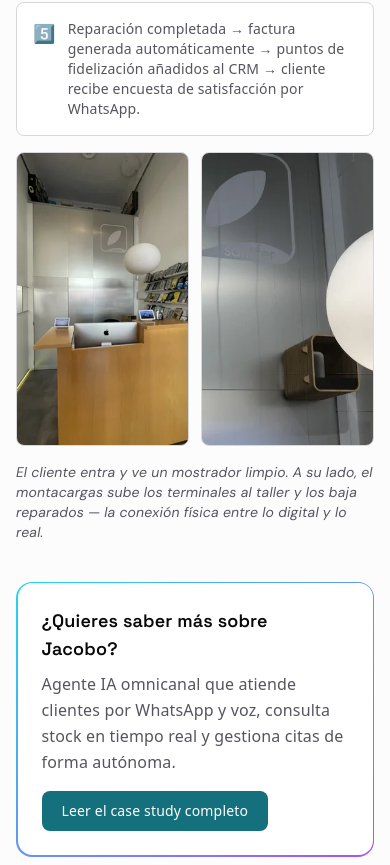
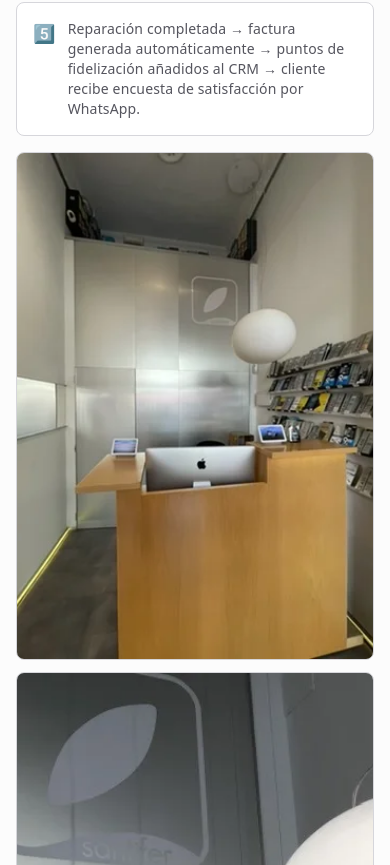
Before and after one commit to santifer-dev/cv-santiago, a React (Vite) app: page /business-os-para-airtable in a window 390 px wide. Shown: the part 1959-2824 px from the top of the page. Built offline with nearby package versions, Linux system fonts and the light colour scheme; a web font is replaced by a local one.

Commit message:
fix: responsive grid cols on all mobile image grids in Business OS

```diff
--- a/src/BusinessOS.tsx
+++ b/src/BusinessOS.tsx
@@ -215,7 +215,7 @@ export default function BusinessOS({ lang = 'en' }: { lang?: Lang }) {
             </div>
           ))}
         </div>
-        <div className="grid grid-cols-2 gap-3">
+        <div className="grid grid-cols-1 sm:grid-cols-2 gap-3">
           <figure className="bg-card border border-border rounded-lg overflow-hidden">
             <img
               src="/business-os/counter-organized-front.webp"
@@ -735,7 +735,7 @@ export default function BusinessOS({ lang = 'en' }: { lang?: Lang }) {
                 {/* CC3: Generative AI Applied */}
                 {idx === 3 && (
                   <>
-                    <div className="grid grid-cols-2 gap-3 mt-4">
+                    <div className="grid grid-cols-1 sm:grid-cols-2 gap-3 mt-4">
                       <figure className="rounded-lg overflow-hidden border border-border">
                         <img
                           src="/business-os/digital-signage-storefront.webp"
@@ -752,11 +752,11 @@ export default function BusinessOS({ lang = 'en' }: { lang?: Lang }) {
                           loading="lazy"
                         />
                       </figure>
-                      <figcaption className="col-span-2 text-xs text-muted-foreground">
+                      <figcaption className="sm:col-span-2 text-xs text-muted-foreground">
                         {lang === 'es' ? 'Digital signage en escaparate — imágenes generadas con IA desde el catálogo de Airtable' : 'Storefront digital signage — AI-generated images from the Airtable catalog'}
                       </figcaption>
                     </div>
-                    <div className="grid grid-cols-2 gap-3 mt-4">
+                    <div className="grid grid-cols-1 sm:grid-cols-2 gap-3 mt-4">
                       {[
                         {
                           id: 'DHBkRjoI84t',
```
